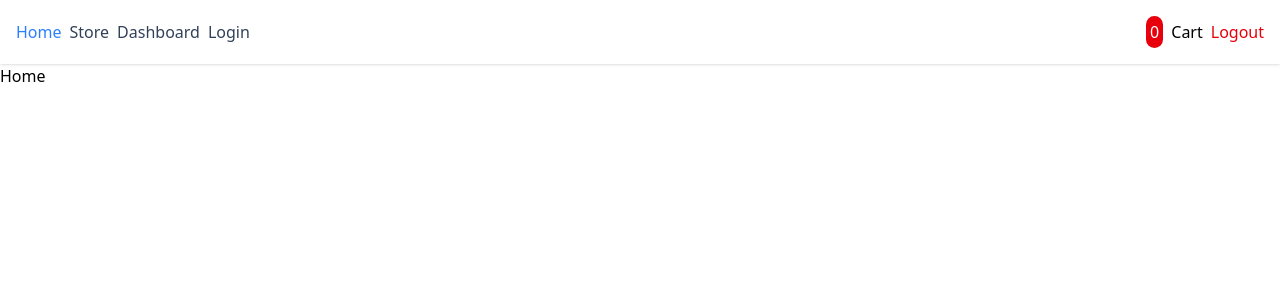
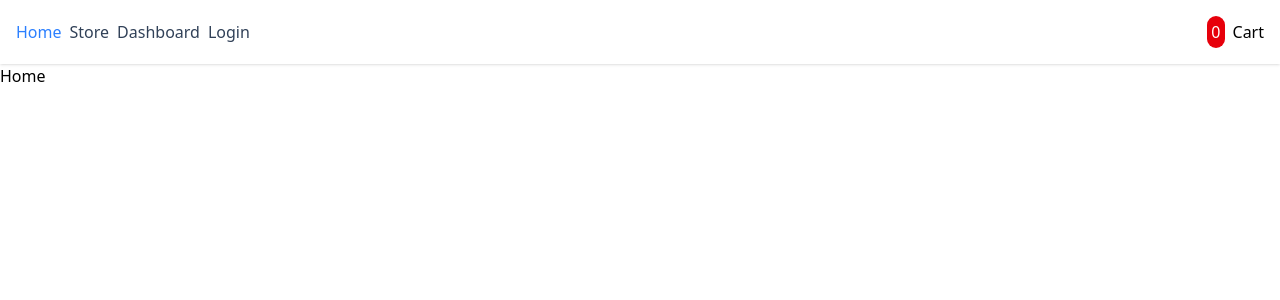
Before and after one commit to marouf-0082/shop_store_nextjs, a Next.js app: page / in a window 1280 px wide. Shown: the top 300 px of the page. Built offline with nearby package versions, Linux system fonts and the light colour scheme.

Commit message:
fix: conditionally render logout button based on authentication token

```diff
--- a/components/Navbar.tsx
+++ b/components/Navbar.tsx
@@ -53,10 +53,10 @@ function Navbar() {
           <div className="flex items-center gap-2">
             <span className="p-1 bg-red-600 text-white rounded-full">{cartTotalQty}</span>
             <Link href={"/cart"}>Cart</Link>
-            <button className="text-red-600" onClick={()=> {
+            {Cookies.get('token') && <button className="text-red-600" onClick={()=> {
               Cookies.remove("token")
               redirect("/")
-            }}>Logout</button>
+            }}>Logout</button>}
           </div>
         </div>
       </Container>
```
